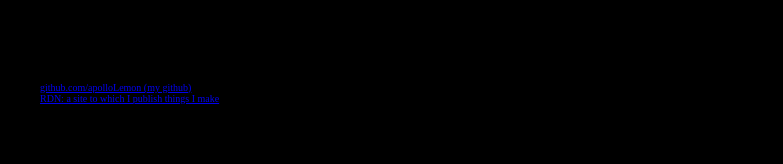
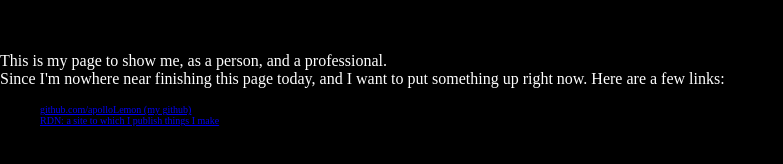
Before and after one commit to apolloLemon/coyle.github.io, a plain HTML site: page matthew.html in a window 1280 px wide. Shown: the whole page, without its empty margins (0-783 px from the left). Drawn offline with Linux system fonts and the light colour scheme.

Commit message:
font color+size

```diff
--- a/assets/css/main.css
+++ b/assets/css/main.css
@@ -4,3 +4,8 @@ body {
 	margin:0;
 	background: black;
 }
+
+p {
+	color: white;
+	font-size: 1.6em;
+}
```
